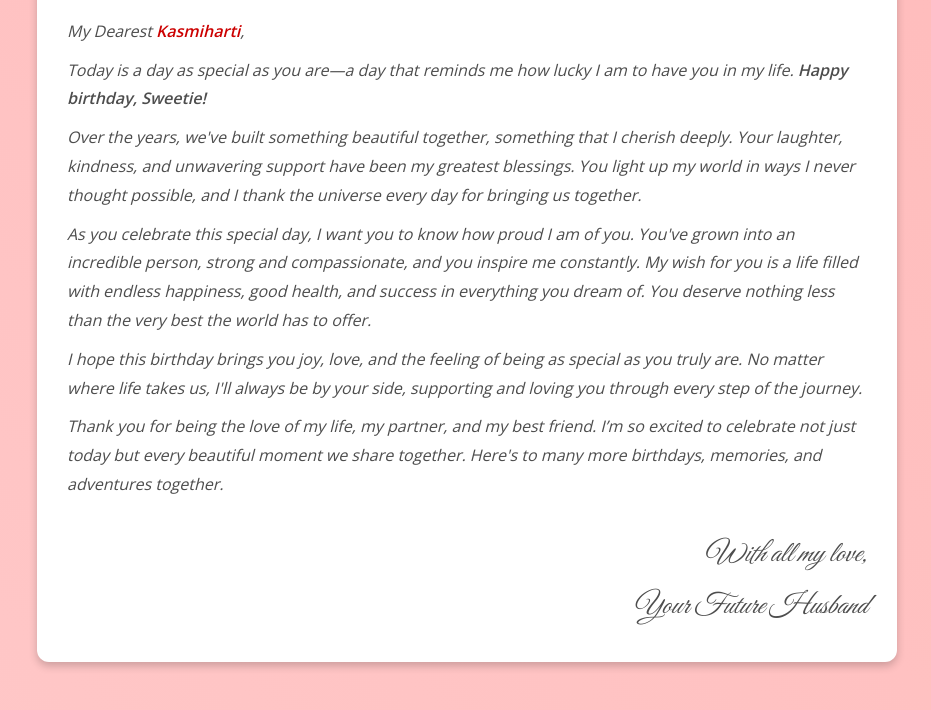
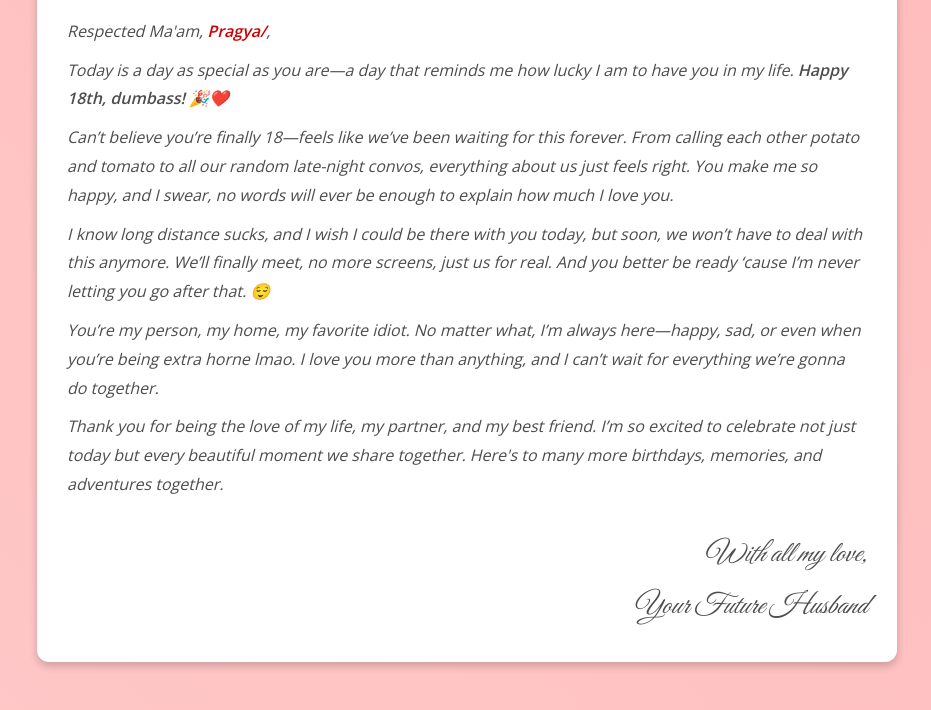
Before and after one commit to tilak27-cell/hbdduffo, a plain HTML site: page index.html in a window 1280 px wide. Shown: the part 172-882 px from the top of the page, without its empty margins (173-1104 px from the left). Drawn offline with nearby package versions, Linux system fonts and the light colour scheme.

Commit message:
Update index.html

```diff
--- a/index.html
+++ b/index.html
@@ -145,26 +145,23 @@ main .signature {
     </header>
     <main>
       <p>
-        My Dearest <span class="highlight">Kasmiharti</span>,
+       Respected Ma'am, <span class="highlight">Pragya/</span>,
       </p>
       <p>
         Today is a day as special as you are—a day that reminds me how lucky I am to have you in my life.
-        <strong>Happy birthday, Sweetie!</strong>
+        <strong>Happy 18th, dumbass! 🎉❤️</strong>
       </p>
       <p>
-        Over the years, we've built something beautiful together, something that I cherish deeply. Your laughter, kindness,
-        and unwavering support have been my greatest blessings. You light up my world in ways I never thought possible,
-        and I thank the universe every day for bringing us together.
+       Can’t believe you’re finally 18—feels like we’ve been waiting for this forever. From calling each other potato and tomato to all our random late-night convos, everything about us just feels right.
+        You make me so happy, and I swear, no words will ever be enough to explain how much I love you.
       </p>
       <p>
-        As you celebrate this special day, I want you to know how proud I am of you. You've grown into an incredible person,
-        strong and compassionate, and you inspire me constantly. My wish for you is a life filled with endless happiness,
-        good health, and success in everything you dream of. You deserve nothing less than the very best the world has to offer.
+        I know long distance sucks, and I wish I could be there with you today, but soon, we won’t have to deal with this anymore. We’ll finally meet, no more screens, just us for real.
+        And you better be ready ‘cause I’m never letting you go after that. 😌
       </p>
       <p>
-        I hope this birthday brings you joy, love, and the feeling of being as special as you truly are. No matter where life takes us,
-        I'll always be by your side, supporting and loving you through every step of the journey.
-      </p>
+        You’re my person, my home, my favorite idiot. No matter what, I’m always here—happy, sad, or even when you’re being extra horne lmao.
+        I love you more than anything, and I can’t wait for everything we’re gonna do together.
       <p>
         Thank you for being the love of my life, my partner, and my best friend. I’m so excited to celebrate not just today
         but every beautiful moment we share together. Here's to many more birthdays, memories, and adventures together.
```
